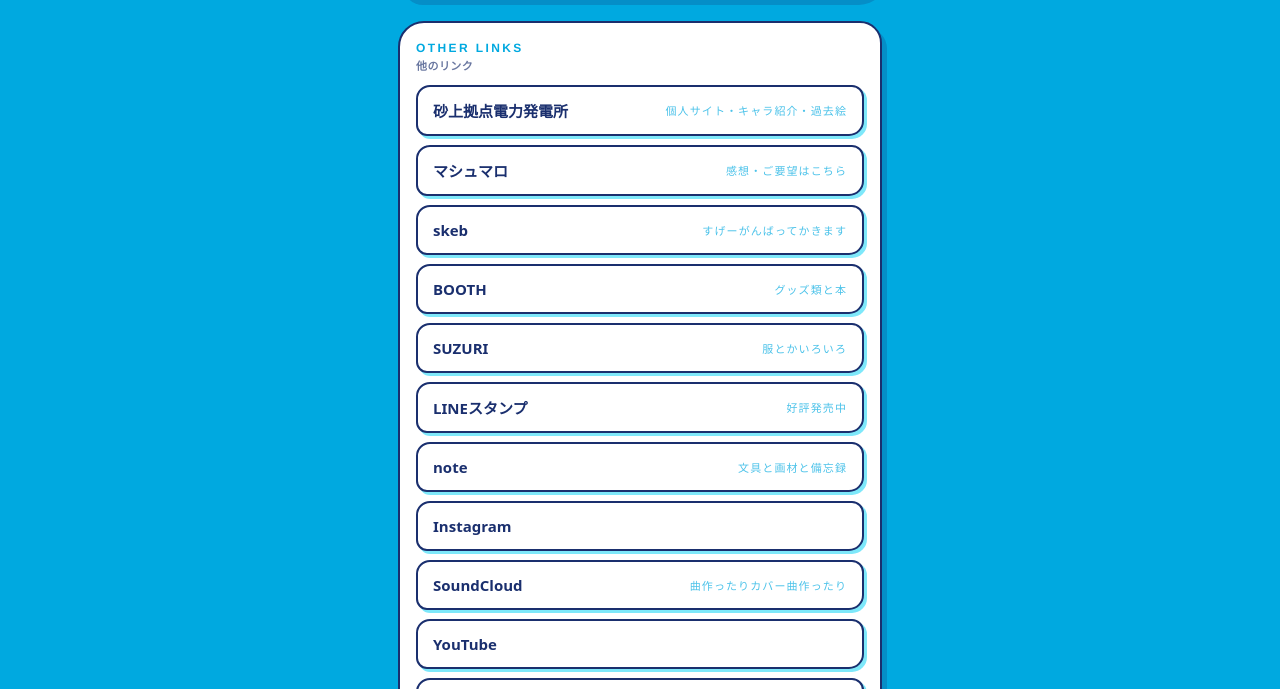
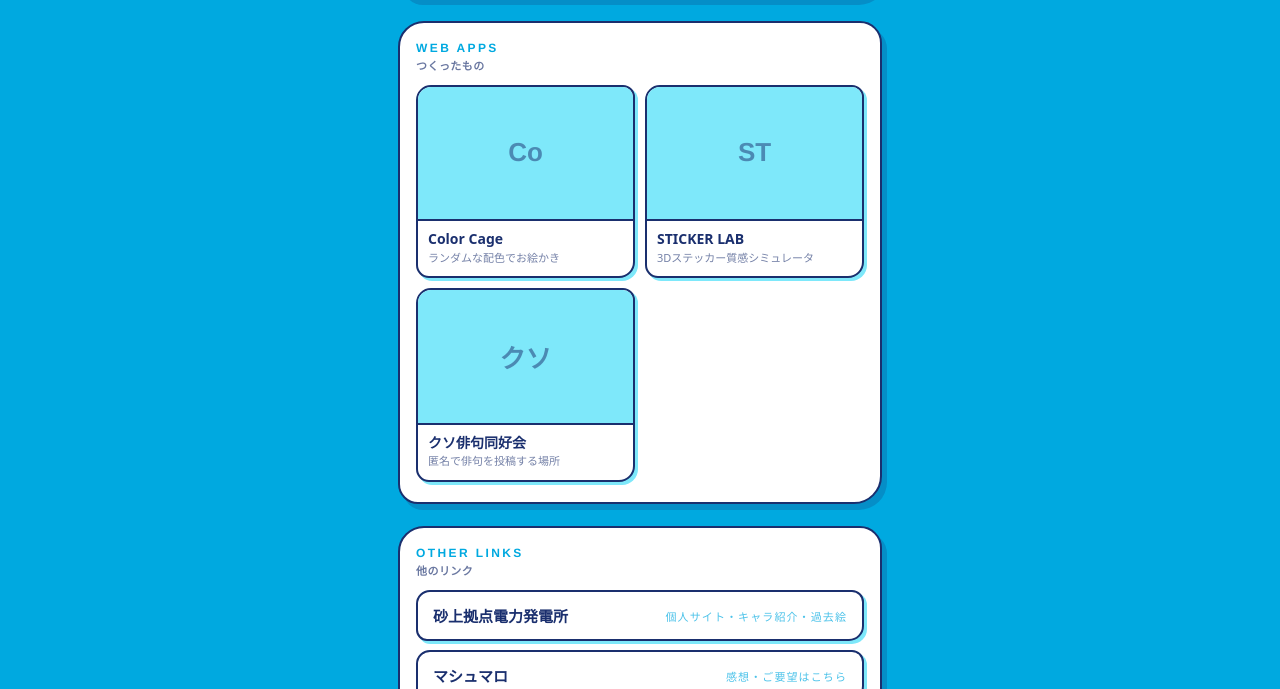
Before and after one commit to sazyoudnrk/profile, a plain HTML site: page index.html in a window 1280 px wide. Shown: the part 871-1560 px from the top of the page. Drawn offline with Linux system fonts and the light colour scheme.

Commit message:
index.html を更新

```diff
--- a/index.html
+++ b/index.html
@@ -123,11 +123,38 @@
 }
 
 /* ===== 他のリンク ===== */
-#links{margin-top:22px;padding:18px 16px 20px}
-#links h2{font-family:var(--label);font-size:12px;letter-spacing:.2em;text-transform:uppercase;
+#links,#apps{margin-top:22px;padding:18px 16px 20px}
+#links h2,#apps h2{font-family:var(--label);font-size:12px;letter-spacing:.2em;text-transform:uppercase;
   color:var(--blue);margin-bottom:12px}
-#links h2 span{display:block;font-family:var(--ui);font-size:11px;letter-spacing:.04em;
+#links h2 span,#apps h2 span{display:block;font-family:var(--ui);font-size:11px;letter-spacing:.04em;
   text-transform:none;color:var(--navy);opacity:.65;margin-top:2px}
+
+/* ウェブアプリ一覧 */
+.app-grid{display:grid;grid-template-columns:1fr 1fr;gap:10px}
+.app-item{
+  display:flex;flex-direction:column;gap:0;
+  border:2px solid var(--navy);
+  border-radius:15px 12px 16px 13px;
+  background:#fff;overflow:hidden;
+  box-shadow:3px 3px 0 var(--sky);
+  text-align:left;
+  transition:transform .1s ease,box-shadow .1s ease;
+}
+.app-item:active{transform:translate(3px,3px);box-shadow:0 0 0 var(--sky)}
+.app-item .thumb{
+  aspect-ratio:16/10;width:100%;
+  background:var(--sky);
+  border-bottom:2px solid var(--navy);
+  display:grid;place-items:center;overflow:hidden;
+}
+.app-item .thumb img{width:100%;height:100%;object-fit:cover}
+.app-item .thumb .ph{
+  font-family:var(--label);font-size:26px;font-weight:800;
+  color:var(--navy);opacity:.5;
+}
+.app-item .body{padding:9px 10px 11px}
+.app-item .t{display:block;font-size:14px;font-weight:700;line-height:1.25}
+.app-item .n{display:block;font-size:11px;line-height:1.35;color:var(--navy);opacity:.6;margin-top:3px}
 .link-list{list-style:none;display:flex;flex-direction:column;gap:9px}
 .link-item{
   display:flex;align-items:center;justify-content:space-between;gap:10px;width:100%;
@@ -236,6 +263,10 @@
 <div id="app">
   <div class="site-name" id="siteName"></div>
   <main class="card" id="stage" aria-label="キャラクターとリンク"></main>
+  <section class="card" id="apps">
+    <h2>WEB APPS<span>つくったもの</span></h2>
+    <div class="app-grid" id="appList"></div>
+  </section>
   <section class="card" id="links">
     <h2>OTHER LINKS<span>他のリンク</span></h2>
     <ul class="link-list" id="linkList"></ul>
@@ -348,15 +379,23 @@
   },
 
   icons: [
-    { id:"home",    label:"HOME PAGE", art:PH.icon("HOME"),  action:{ type:"scene", scene:"home" } },
-    { id:"skeb",    label:"skeb",      art:PH.icon("SKEB"),  action:{ type:"scene", scene:"skeb" } },
-    { id:"youtube", label:"YouTube",   art:PH.icon("TUBE"),  action:{ type:"scene", scene:"youtube" } },
+    { id:"home",    label:"HOME PAGE", art:"https://raw.githubusercontent.com/sazyoudnrk/profile/main/assets/icon/homepage.png",  action:{ type:"scene", scene:"home" } },
+    { id:"skeb",    label:"skeb",      art:"https://raw.githubusercontent.com/sazyoudnrk/profile/main/assets/icon/skeb.png",  action:{ type:"scene", scene:"skeb" } },
+    { id:"youtube", label:"YouTube",   art:"https://raw.githubusercontent.com/sazyoudnrk/profile/main/assets/icon/youtube.png",  action:{ type:"scene", scene:"youtube" } },
     { id:"mail",    label:"mail",      art:PH.icon("MAIL"),  action:{ type:"link",  url:"mailto:sazyou.dnrk@example.com" } },
     { id:"pixiv",   label:"pixiv",     art:PH.icon("PIXIV"), action:{ type:"scene", scene:"pixiv" } },
     { id:"x",       label:"X",         art:PH.icon("X"),     action:{ type:"scene", scene:"x" } },
     { id:"booth",   label:"BOOTH",     art:PH.icon("BOOTH"), action:{ type:"scene", scene:"booth" } },
     { id:"note",    label:"note",      art:PH.icon("NOTE"),  action:{ type:"scene", scene:"note" } }
     // 8個は上限目安。これ以上増える分は「他のリンク」欄に流すのがおすすめ
+  ],
+
+  /* ウェブアプリ一覧。thumb は省略可（省略時は頭文字が表示されます） */
+  apps: [
+    { label:"Color Cage",   note:"ランダムな配色でお絵かき", url:"https://sazyoudnrk.github.io/", thumb:"" },
+    { label:"STICKER LAB",  note:"3Dステッカー質感シミュレータ", url:"https://sazyoudnrk.github.io/", thumb:"" },
+    { label:"クソ俳句同好会", note:"匿名で俳句を投稿する場所",  url:"https://sazyoudnrk.github.io/", thumb:"" }
+    // 増やすとそのまま2列グリッドに並びます
   ],
 
   otherLinks: [
@@ -580,6 +619,37 @@
   btn.addEventListener("click", ()=>{ if(!busy) runAction(icon.action); });
 });
 
+/* ---- ウェブアプリ一覧 ---- */
+const appList = $("#appList");
+(SITE.apps || []).forEach(a=>{
+  const b = document.createElement("button");
+  b.className = "app-item";
+  b.setAttribute("aria-label", a.label);
+
+  const thumb = document.createElement("div");
+  thumb.className = "thumb";
+  if(a.thumb){
+    const im = document.createElement("img");
+    im.src = a.thumb; im.alt = ""; im.loading = "lazy";
+    thumb.appendChild(im);
+  }else{
+    const ph = document.createElement("span");
+    ph.className = "ph";
+    ph.textContent = a.label.slice(0,2);
+    thumb.appendChild(ph);
+  }
+
+  const body = document.createElement("div");
+  body.className = "body";
+  const t = document.createElement("span"); t.className = "t"; t.textContent = a.label;
+  const n = document.createElement("span"); n.className = "n"; n.textContent = a.note || "";
+  body.append(t, n);
+
+  b.append(thumb, body);
+  b.addEventListener("click", ()=>goto(a.url));
+  appList.appendChild(b);
+});
+
 /* ---- 他のリンク ---- */
 const list = $("#linkList");
 SITE.otherLinks.forEach(l=>{
```
